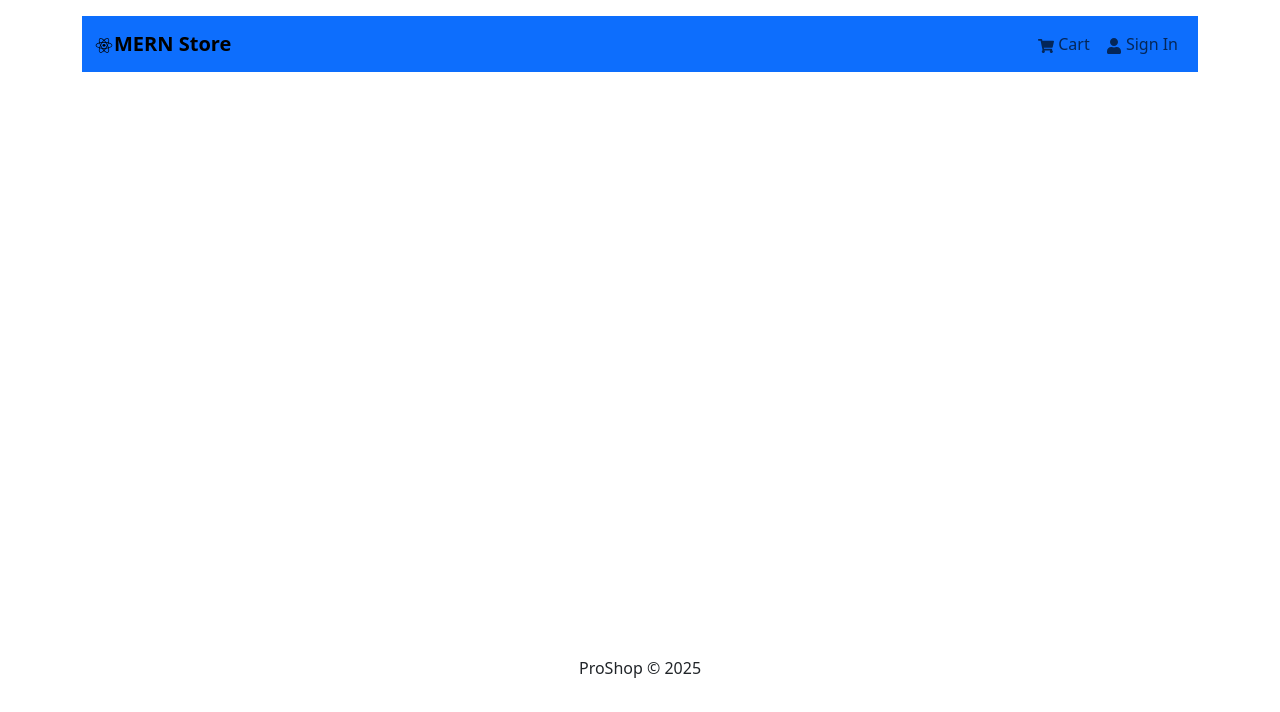
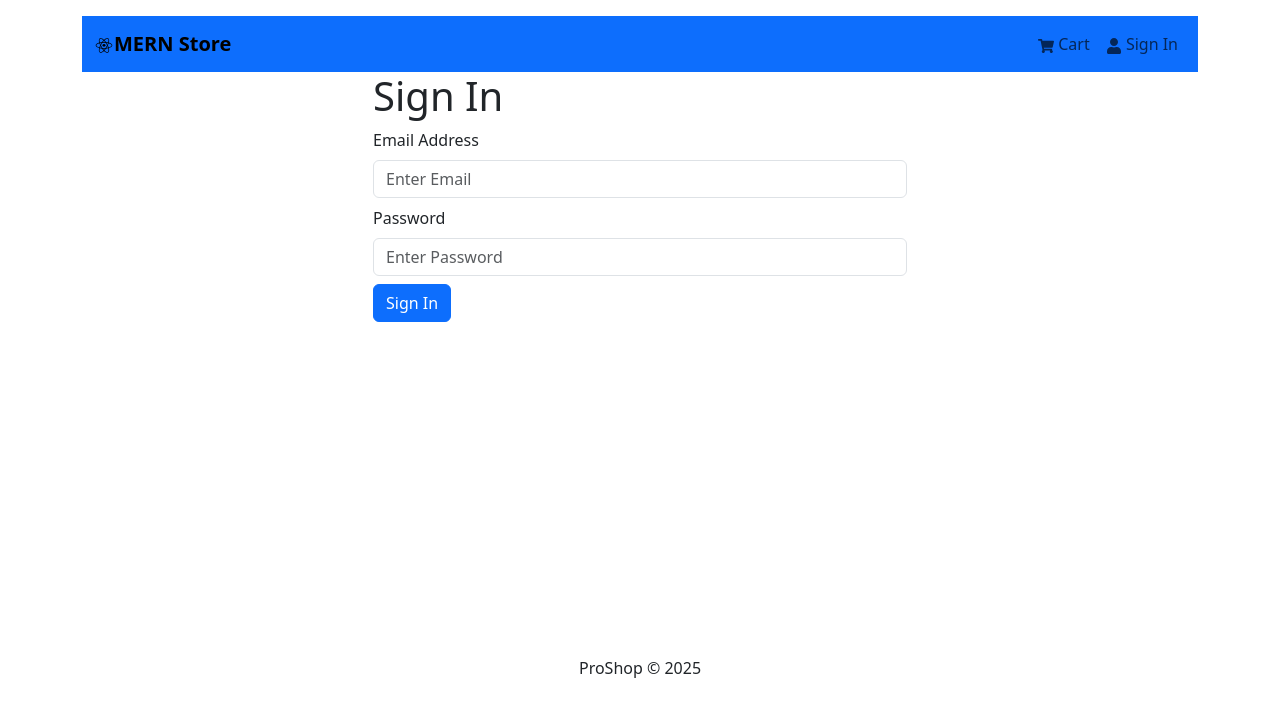
Before and after one commit to leontoys/proshop, a React (Vite) app in the folder frontend/: page /login in a window 1280 px wide. Shown: the top 712 px of the page. Built offline with nearby package versions, Linux system fonts and the light colour scheme.

Commit message:
8.2 Login Screen

```diff
--- a/frontend/src/App.jsx
+++ b/frontend/src/App.jsx
@@ -8,6 +8,7 @@
 } from 'react-router-dom'
 import ProductScreen from './screens/ProductScreen';
 import CartScreen from './screens/CartScreen';
+import LoginScreen from './screens/LoginScreen';
 
 const App = () => {
   return (
@@ -19,6 +20,7 @@
               <Route path="/" element={<HomeScreen />} />
               <Route path='/product/:id' element={<ProductScreen/>}/>
               <Route path='/cart' element={<CartScreen/>}></Route>
+              <Route path='/login' element={<LoginScreen/>}></Route>
             </Routes>
           </Router>
         </Container>
--- /dev/null
+++ b/frontend/src/components/FormContainer.jsx
@@ -0,0 +1,16 @@
+import { Container, Row, Col } from "react-bootstrap";
+import React from 'react'
+
+const FormContainer = ({children}) => {
+  return (
+    <Container>
+        <Row className="justify-content-md-center">
+            <Col xs={12} md={6}>
+                {children}
+            </Col>
+        </Row>
+    </Container>
+  )
+}
+
+export default FormContainer
--- /dev/null
+++ b/frontend/src/screens/LoginScreen.jsx
@@ -0,0 +1,42 @@
+import {useState,useEffect} from 'react'
+import { Link, useLocation, useNavigate } from "react-router-dom";
+import { Form, Button, Row, Col } from "react-bootstrap";
+import { useDispatch, useSelector } from "react-redux";
+import FormContainer from '../components/FormContainer';
+
+const LoginScreen = () => {
+
+    const [email,setEmail] = useState('')
+    const [password,setPassword] = useState('')
+
+  return (
+    <FormContainer>
+        <h1>Sign In</h1>
+        <Form>
+            <Form.Group className='my-2'>
+                <Form.Label>Email Address</Form.Label>
+                <Form.Control
+                    type='email'
+                    placeholder='Enter Email'
+                    value={email}
+                    onChange={(e)=>setEmail(e.target.value)}
+                >
+                </Form.Control>
+            </Form.Group>
+            <Form.Group className='my-2'>
+                <Form.Label>Password</Form.Label>
+                <Form.Control
+                    type='password'
+                    placeholder='Enter Password'
+                    value={password}
+                    onChange={(e)=>setPassword(e.target.value)}
+                >
+                </Form.Control>
+            </Form.Group>
+            <Button>Sign In</Button>
+        </Form>
+    </FormContainer>
+  )
+}
+
+export default LoginScreen
```
